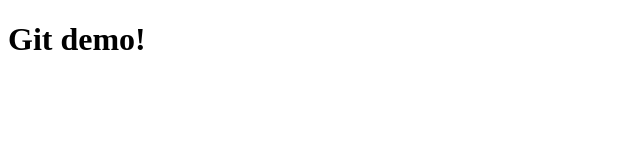
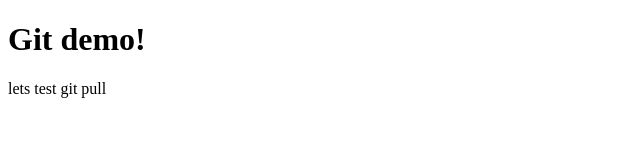
Before and after one commit to NevanTK/sample-project, a plain HTML site: page index.html in a window 1280 px wide. Shown: the whole page, without its empty margins (0-640 px from the left). Drawn offline with Linux system fonts and the light colour scheme.

Commit message:
Add p tag

```diff
--- a/index.html
+++ b/index.html
@@ -7,5 +7,6 @@
   </head>
   <body>
     <h1>Git demo!</h1>
+    <p>lets test git pull</p>
   </body>
 </html>
```
